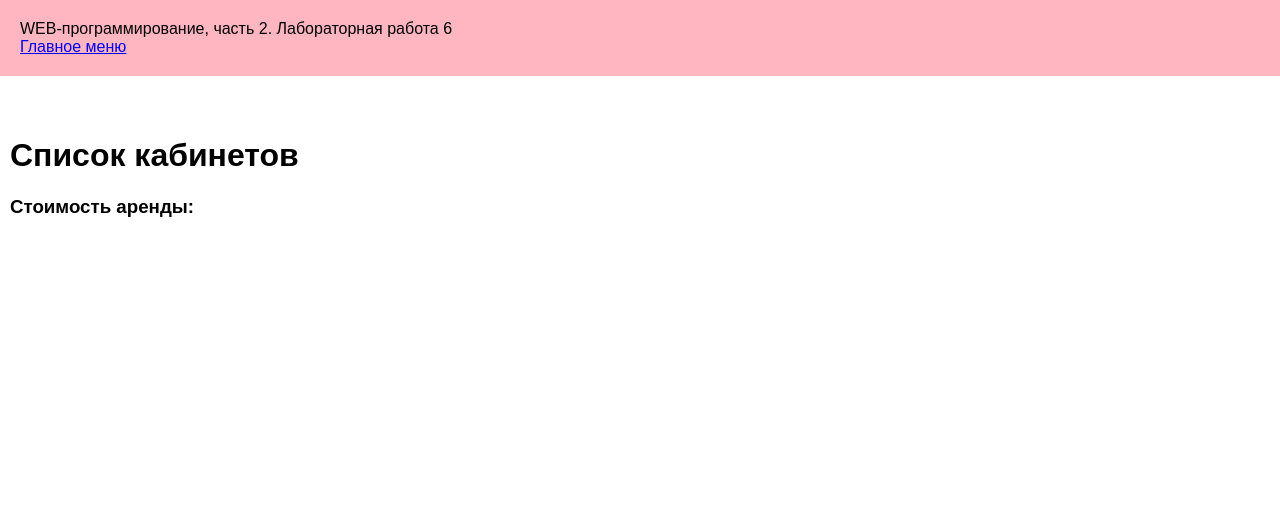
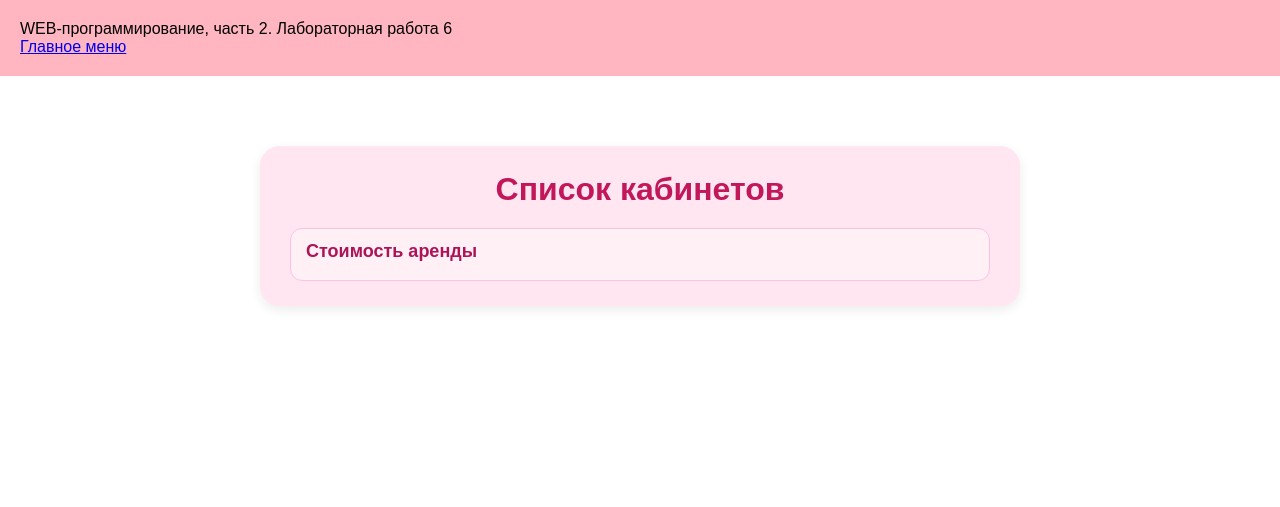
Before and after one commit to AlinaTrandysheva/web-back-labs, a Flask app: page /lab6/ in a window 1280 px wide. Shown: the top 507 px of the page. Run offline with Flask 3, Linux system fonts and the light colour scheme.

Commit message:
Стили

```diff
--- a/static/lab1/main.css
+++ b/static/lab1/main.css
@@ -24,3 +24,77 @@ footer {
     left: 0;
     right: 0;
 }
+
+.office-page {
+    max-width: 700px;
+    margin: 30px auto;
+    padding: 25px 30px;
+    background: #ffe6f1;
+    border-radius: 20px;
+    box-shadow: 0 4px 12px rgba(0, 0, 0, 0.08);
+}
+
+.office-title {
+    margin-top: 0;
+    margin-bottom: 20px;
+    font-size: 32px;
+    color: #c2185b;
+    text-align: center;
+}
+
+.office-list {
+    list-style: none;
+    padding: 0;
+    margin: 0;
+}
+
+.office-list li {
+    display: flex;
+    align-items: center;
+    justify-content: space-between;
+    gap: 8px;
+    padding: 8px 12px;
+    margin-bottom: 8px;
+    background: #ffffff;
+    border-radius: 12px;
+    border: 1px solid #ffc1e3;
+    font-size: 15px;
+}
+
+.office-list button {
+    padding: 4px 10px;
+    border: none;
+    border-radius: 999px;
+    cursor: pointer;
+    font-size: 13px;
+    font-weight: 500;
+}
+
+.office-list button:first-of-type {
+    background: #ff80ab;
+    color: #fff;
+}
+
+.office-list button:nth-of-type(2) {
+    background: #ffe0f2;
+    color: #ad1457;
+}
+
+.office-list button:hover {
+    opacity: 0.85;
+}
+
+.office-total {
+    margin-top: 20px;
+    padding: 12px 15px;
+    background: #fff0f6;
+    border-radius: 12px;
+    border: 1px solid #ffc1e3;
+    color: #ad1457;
+    font-weight: 600;
+}
+
+.office-total h3 {
+    margin: 0 0 6px;
+    font-size: 18px;
+}
--- a/templates/lab6/lab6.html
+++ b/templates/lab6/lab6.html
@@ -138,8 +138,14 @@ document.addEventListener('DOMContentLoaded', function() {
 </script>
 {% endblock %}
 {% block main %}
-    <h1>Список кабинетов</h1>
-    <ul id="office-list"></ul>
-    <h3>Стоимость аренды:</h3>
-    <div id="total-price"></div>
+<div class="office-page">
+    <h1 class="office-title">Список кабинетов</h1>
+
+    <ul id="office-list" class="office-list"></ul>
+
+    <div class="office-total">
+        <h3>Стоимость аренды</h3>
+        <div id="total-price"></div>
+    </div>
+</div>
 {% endblock %}
```
